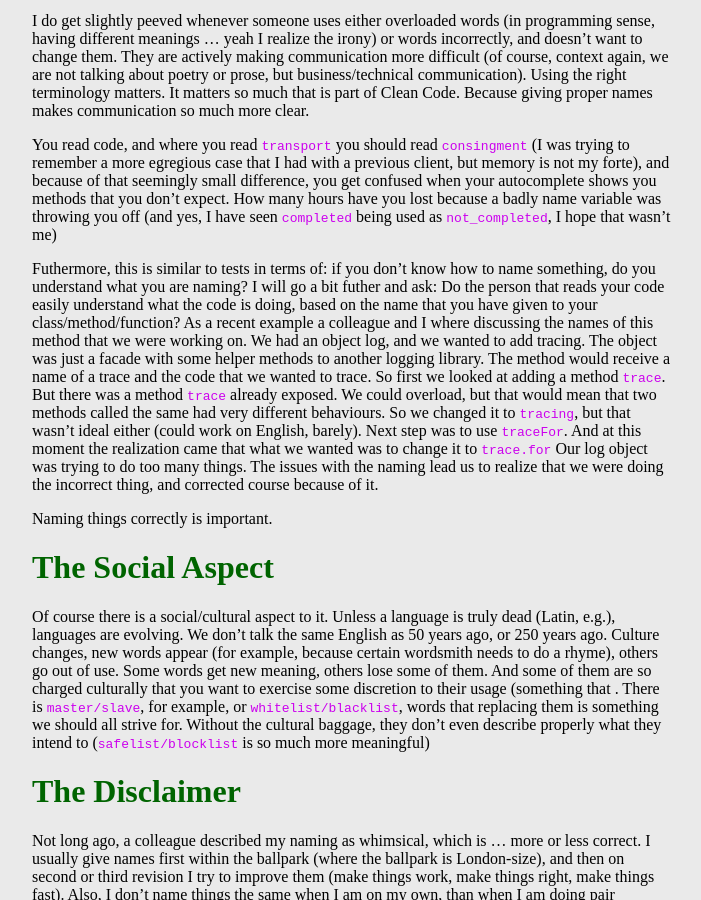
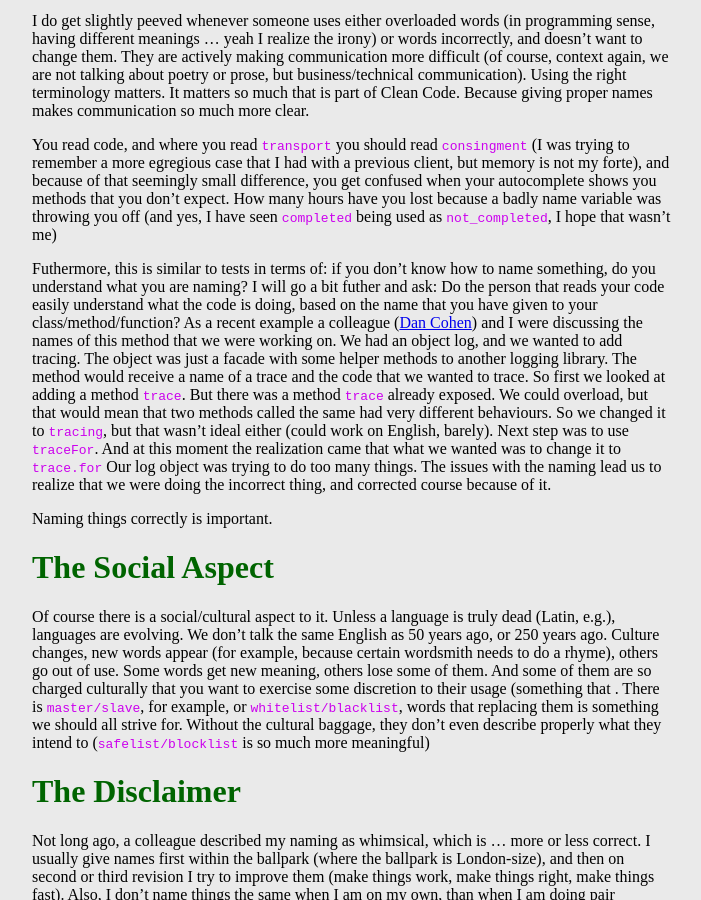
Before and after one commit to MiyamotoAkira/website, a Jekyll site: the page built from _posts/2020-01-21-names-do-matter.md, in a window 1280 px wide and 900 px high, scrolled down 899 px. Shown: the whole window, without its empty margins (288-989 px from the left). Built offline with Jekyll 4.4.1, drawn with Linux system fonts in a browser that asks for light colours.

Commit message:
Added Dan's name and twitter

```diff
--- a/_posts/2020-01-21-names-do-matter.md
+++ b/_posts/2020-01-21-names-do-matter.md
@@ -24,7 +24,7 @@ I do get slightly peeved whenever someone uses either overloaded words (in progr
 
 You read code, and where you read `transport` you should read `consingment` (I was trying to remember a more egregious case that I had with a previous client, but memory is not my forte), and because of that seemingly small difference, you get confused when your autocomplete shows you methods that you don't expect. How many hours have you lost because a badly name variable was throwing you off (and yes, I have seen `completed` being used as `not_completed`, I hope that wasn't me)
 
-Futhermore, this is similar to tests in terms of: if you don't know how to name something, do you understand what you are naming? I will go a bit futher and ask: Do the person that reads your code easily understand what the code is doing, based on the name that you have given to your class/method/function? As a recent example a colleague and I where discussing the names of this method that we were working on. We had an object log, and we wanted to add tracing. The object was just a facade with some helper methods to another logging library. The method would receive a name of a trace and the code that we wanted to trace. So first we looked at adding a method `trace`. But there was a method `trace` already exposed. We could overload, but that would mean that two methods called the same had very different behaviours. So we changed it to `tracing`, but that wasn't ideal either (could work on English, barely). Next step was to use `traceFor`. And at this moment the realization came that what we wanted was to change it to `trace.for` Our log object was trying to do too many things. The issues with the naming lead us to realize that we were doing the incorrect thing, and corrected course because of it.
+Futhermore, this is similar to tests in terms of: if you don't know how to name something, do you understand what you are naming? I will go a bit futher and ask: Do the person that reads your code easily understand what the code is doing, based on the name that you have given to your class/method/function? As a recent example a colleague ([Dan Cohen](https://twitter.com/hackingdandan)) and I were discussing the names of this method that we were working on. We had an object log, and we wanted to add tracing. The object was just a facade with some helper methods to another logging library. The method would receive a name of a trace and the code that we wanted to trace. So first we looked at adding a method `trace`. But there was a method `trace` already exposed. We could overload, but that would mean that two methods called the same had very different behaviours. So we changed it to `tracing`, but that wasn't ideal either (could work on English, barely). Next step was to use `traceFor`. And at this moment the realization came that what we wanted was to change it to `trace.for` Our log object was trying to do too many things. The issues with the naming lead us to realize that we were doing the incorrect thing, and corrected course because of it.
 
 Naming things correctly is important.
 
```
